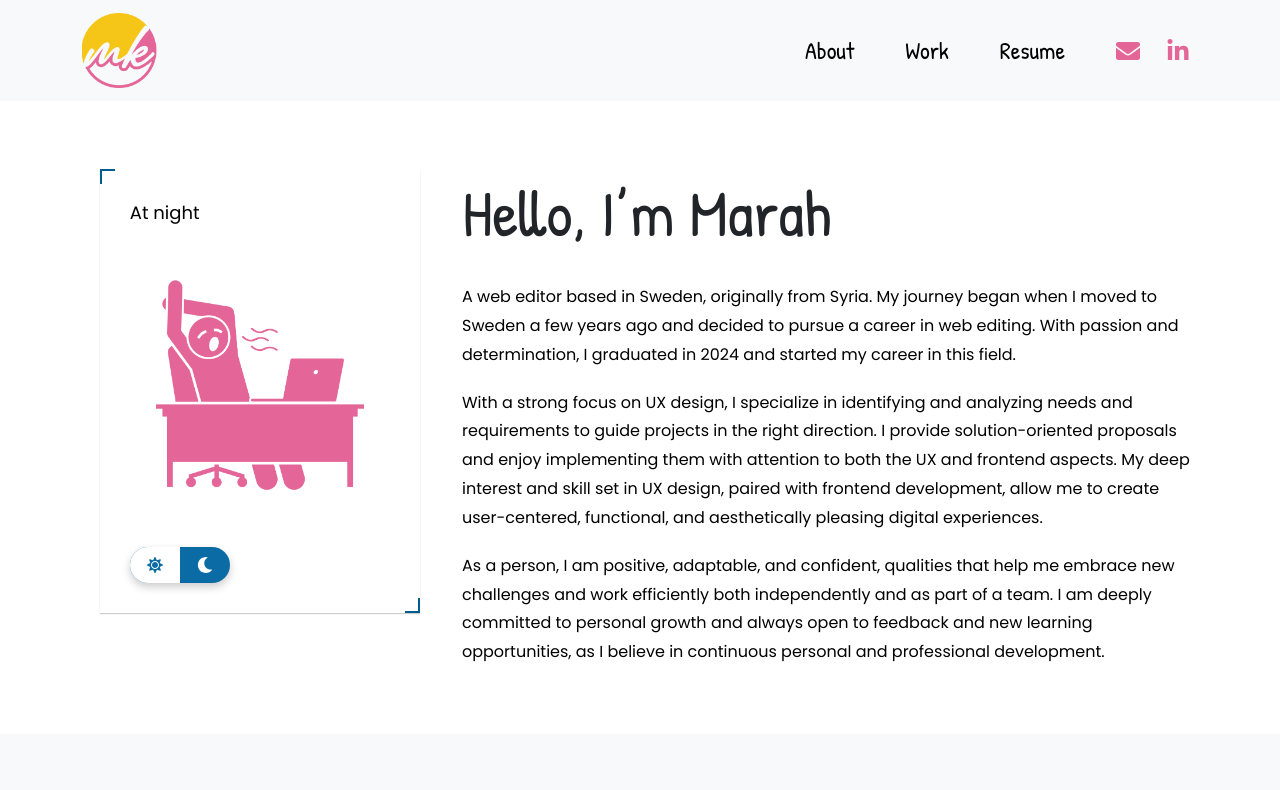
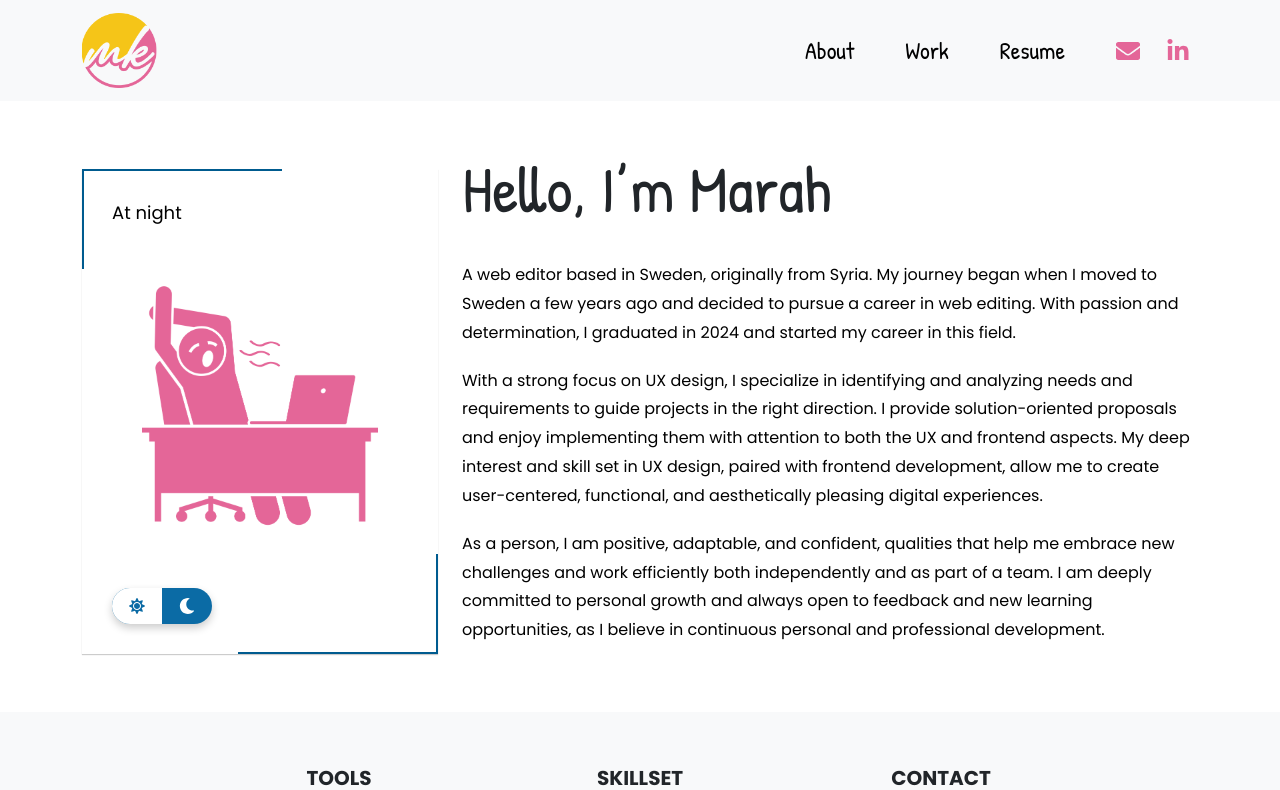
Before and after one commit to Marahkny/Marahs-portofolio, a React (Create React App) app: page /about in a window 1280 px wide. Shown: the top 790 px of the page. Built offline with nearby package versions, Linux system fonts and the light colour scheme.

Commit message:
Beskrivning av ändringarna

```diff
--- a/src/ABOUT/about.css
+++ b/src/ABOUT/about.css
@@ -2,11 +2,11 @@
 .modern-card {
   padding: 30px;
   text-align: center;
-  width: 90%;
-
+  width: 100%;
   position: relative;
   margin-top: 20px;
   box-shadow: 0px 1px 1px rgba(0, 0, 0, 0.2);
+
 }
 
 /* Pseudo-elements for corner borders */
@@ -15,8 +15,8 @@
   content: "";
   position: absolute;
   border: 2px solid #005b8f;
-  width: 15px; /* Adjust size of the border corner */
-  height: 15px;
+  width: 200px; /* Adjust size of the border corner */
+  height: 100px;
 }
 
 .modern-card::before {
@@ -51,13 +51,11 @@
 .toggle-button {
   display: flex;
   width: 100px;
-  border-radius: 30px;
+  border-radius: 25px;
   background-color: #0b6ba5;
   overflow: hidden;
   cursor: pointer;
   margin-top: 15px;
-
-  /* Adding shadow */
   box-shadow: 0px 4px 8px rgba(0, 0, 0, 0.2); /* Justera detta värde för att få olika skugg-effekter */
 }
 
@@ -69,7 +67,7 @@
   justify-content: center;
   padding: 10px;
   color: white;
-  transition: background-color 0.3s;
+  transition: background-color 0.2s;
 }
 
 .toggle-option.active {
@@ -85,20 +83,26 @@
     margin-bottom: 1.2rem;
   }
 
-
+ /* Modern, sleek underline with animation */
  .fancy-underline {
   position: relative;
   display: inline-block;
+  padding-bottom: 2px; /* Adds a small gap between text and underline */
 }
 
 .fancy-underline::after {
   content: '';
   position: absolute;
   left: 0;
-    bottom: 0px;
+  bottom: 0;
   width: 100%;
-    height: 3px;
-    background: linear-gradient(135deg, #e46698, #f48fb1);
-    border-radius: 50%;
-    transform: skewX(70deg);
+  height: 2px; /* Thinner line for a more refined look */
+  background: linear-gradient(90deg, #e46698, #f48fb1);
+  transform: scaleX(0); /* Start hidden */
+  transform-origin: left; /* Animate from left to right */
+  transition: transform 0.4s ease; /* Smooth animation */
 }
+
+.fancy-underline:hover::after {
+  transform: scaleX(1); /* Expands underline on hover */
+}
--- a/src/ABOUT/om.js
+++ b/src/ABOUT/om.js
@@ -39,9 +39,9 @@ const Om = () => {
 
         {/* Second column (col-md-8) for additional content */}
         <Col xs={12} md={8}>
-        <h1 className="py-4" style={{ fontFamily: 'Patrick Hand, cursive', textAlign: 'left', fontSize: '65px'}}>Hello, I’m Marah</h1>
+        <h1 className="fancy-underline" style={{ fontFamily: 'Patrick Hand, cursive', textAlign: 'center', fontSize: '65px'}}>Hello, I’m Marah</h1>
 
-          <p className="about-text">
+          <p className="about-text pt-4">
           A web editor based in Sweden, originally from Syria. My journey began when I moved to Sweden a few years ago and decided to pursue a career in web editing. With passion and determination, I graduated in 2024 and started my career in this field.
           </p>
           <p className="about-text">
--- a/src/FancyText.css
+++ b/src/FancyText.css
@@ -1,8 +1,9 @@
 
-
+ /* Modern, sleek underline with animation */
 .fancy-underline {
   position: relative;
   display: inline-block;
+  padding-bottom: 2px; /* Adds a small gap between text and underline */
 }
 
 .fancy-underline::after {
@@ -11,8 +12,13 @@
   left: 0;
   bottom: 0px;
   width: 100%;
-    height: 20px;
-    background: linear-gradient(135deg, #e46698, #f48fb1);
-    border-radius: 50%;
-    transform: skewX(70deg);
+  height: 2px; /* Thinner line for a more refined look */
+  background: linear-gradient(90deg, #e46698, #f48fb1);
+  transform: scaleX(0); /* Start hidden */
+  transform-origin: left; /* Animate from left to right */
+  transition: transform 0.4s ease; /* Smooth animation */
 }
+
+.fancy-underline:hover::after {
+  transform: scaleX(1); /* Expands underline on hover */
+}
```
Lines whose indentation alone changed are shown as unchanged.
